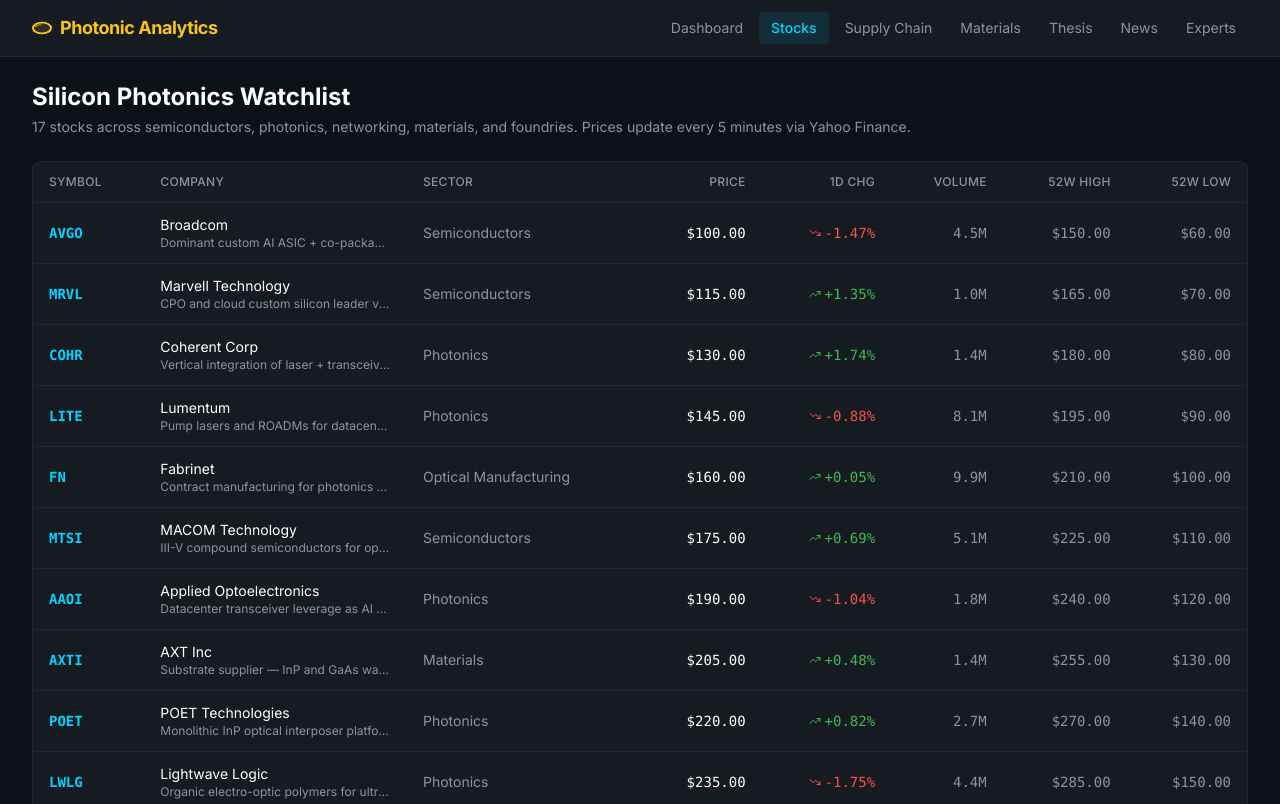
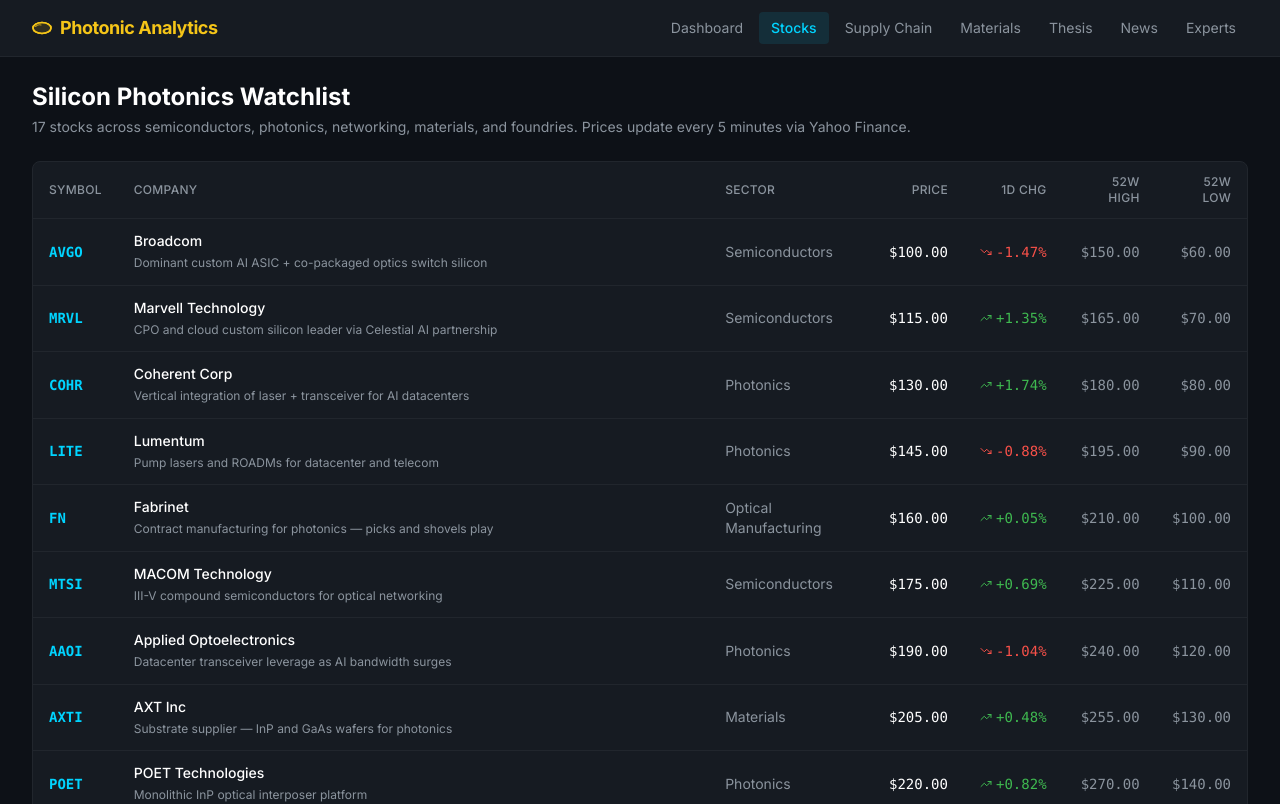
Before and after one commit to njofindhsofhaof/indiumanalytics, a Next.js app: page /stocks in a window 1280 px wide. Shown: the top 804 px of the page. Built offline with nearby package versions, Linux system fonts and the light colour scheme; no server answers.

Commit message:
feat: remove volume column, show full thesis description in stock table

```diff
--- a/components/StockTable.tsx
+++ b/components/StockTable.tsx
@@ -30,14 +30,12 @@ export default function StockTable() {
               <th className="px-4 py-3 font-medium text-xs uppercase tracking-wide hidden md:table-cell">Sector</th>
               <th className="px-4 py-3 font-medium text-xs uppercase tracking-wide text-right">Price</th>
               <th className="px-4 py-3 font-medium text-xs uppercase tracking-wide text-right">1D Chg</th>
-              <th className="px-4 py-3 font-medium text-xs uppercase tracking-wide text-right hidden lg:table-cell">Volume</th>
               <th className="px-4 py-3 font-medium text-xs uppercase tracking-wide text-right hidden lg:table-cell">52W High</th>
               <th className="px-4 py-3 font-medium text-xs uppercase tracking-wide text-right hidden lg:table-cell">52W Low</th>
             </tr>
           </thead>
           <tbody className="divide-y divide-border">
             {rows.map((row) => {
-              // Force number — API might return string from .toFixed()
               const chg = row.changePct !== undefined ? Number(row.changePct) : undefined;
               const isUp = (chg ?? 0) > 0;
               const isDown = (chg ?? 0) < 0;
@@ -51,16 +49,16 @@ export default function StockTable() {
                       {row.symbol}
                     </span>
                   </td>
-                  <td className="px-4 py-3 text-white max-w-[200px]">
-                    <div className="truncate">{row.name}</div>
-                    <div className="text-muted text-xs truncate hidden sm:block">
+                  <td className="px-4 py-3 text-white">
+                    <div className="font-medium">{row.name}</div>
+                    <div className="text-muted text-xs mt-0.5 hidden sm:block leading-relaxed">
                       {row.thesis}
                     </div>
                   </td>
                   <td className="px-4 py-3 text-muted hidden md:table-cell">
                     {row.sector}
                   </td>
-                  <td className="px-4 py-3 text-right font-mono text-white">
+                  <td className="px-4 py-3 text-right font-mono text-white whitespace-nowrap">
                     {isLoading ? (
                       <span className="text-muted">—</span>
                     ) : row.price ? (
@@ -69,7 +67,7 @@ export default function StockTable() {
                       <span className="text-muted">—</span>
                     )}
                   </td>
-                  <td className="px-4 py-3 text-right">
+                  <td className="px-4 py-3 text-right whitespace-nowrap">
                     {isLoading ? (
                       <span className="text-muted font-mono">—</span>
                     ) : chg !== undefined ? (
@@ -94,20 +92,11 @@ export default function StockTable() {
                       <span className="text-muted">—</span>
                     )}
                   </td>
-                  <td className="px-4 py-3 text-right text-muted font-mono hidden lg:table-cell">
-                    {row.volume
-                      ? `${(row.volume / 1e6).toFixed(1)}M`
-                      : "—"}
+                  <td className="px-4 py-3 text-right text-muted font-mono hidden lg:table-cell whitespace-nowrap">
+                    {row.high52w ? `$${row.high52w.toFixed(2)}` : "—"}
                   </td>
-                  <td className="px-4 py-3 text-right text-muted font-mono hidden lg:table-cell">
-                    {row.high52w
-                      ? `$${row.high52w.toFixed(2)}`
-                      : "—"}
-                  </td>
-                  <td className="px-4 py-3 text-right text-muted font-mono hidden lg:table-cell">
-                    {row.low52w
-                      ? `$${row.low52w.toFixed(2)}`
-                      : "—"}
+                  <td className="px-4 py-3 text-right text-muted font-mono hidden lg:table-cell whitespace-nowrap">
+                    {row.low52w ? `$${row.low52w.toFixed(2)}` : "—"}
                   </td>
                 </tr>
               );
```
